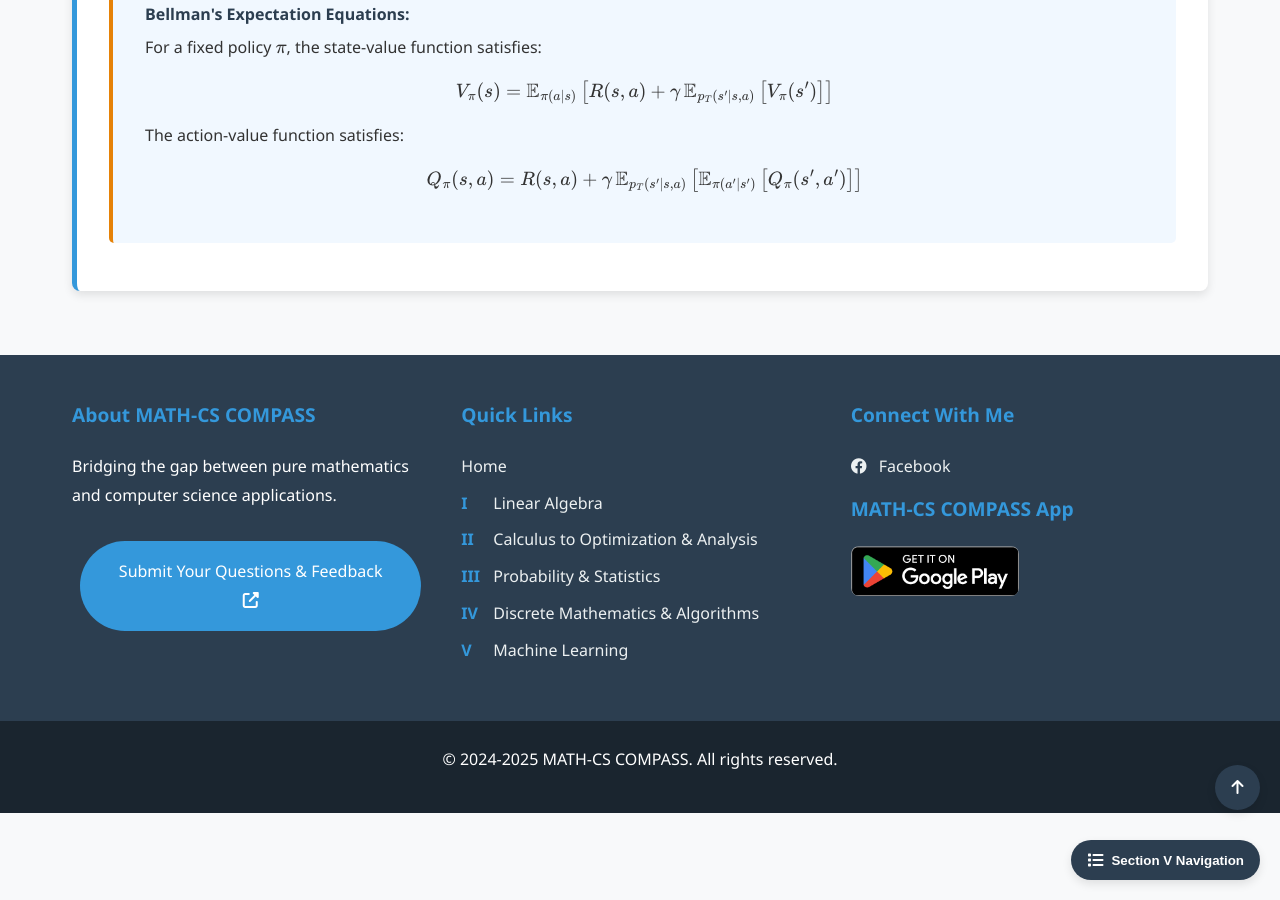
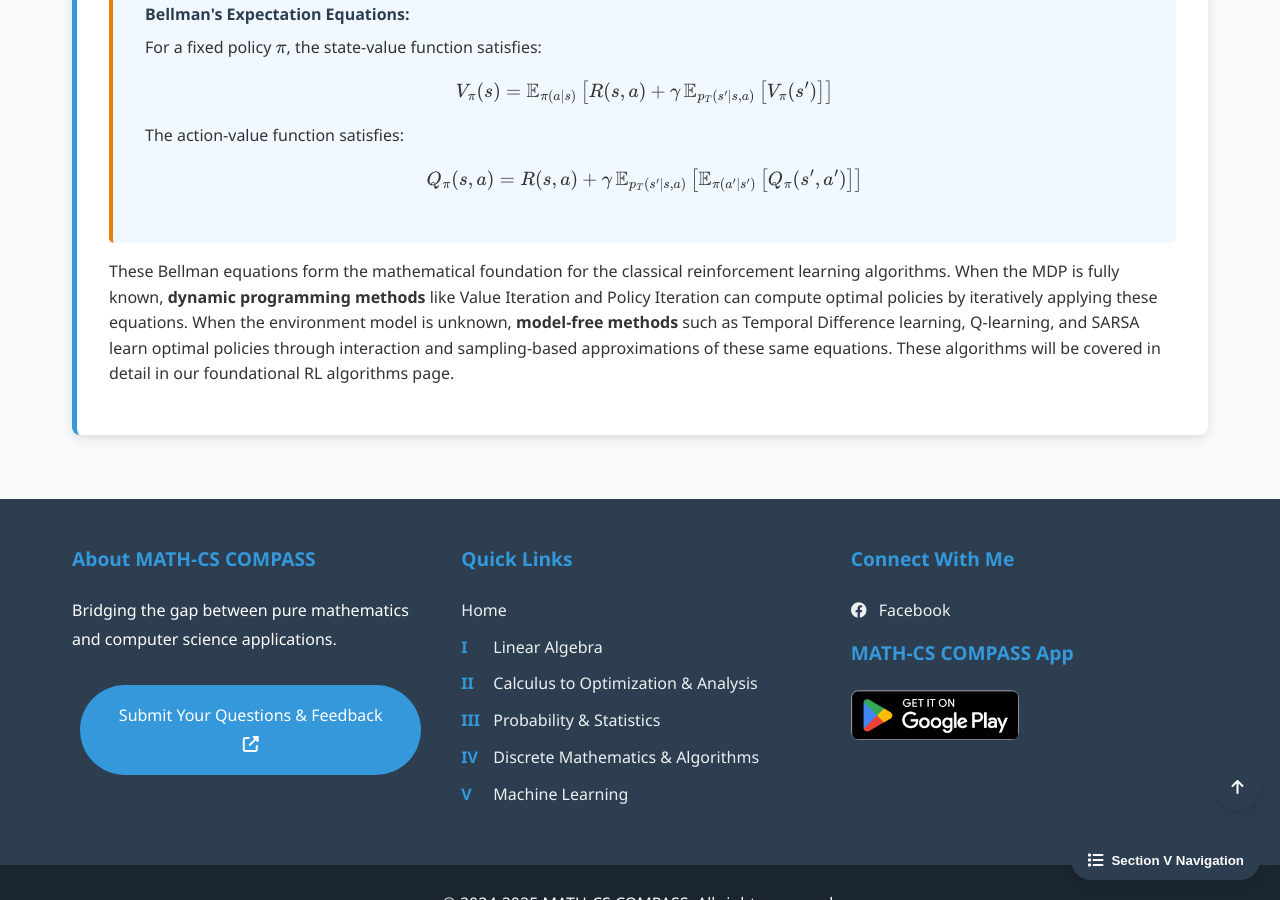
Before and after one commit to Yusukey01/yusukey01.github.io, a Jekyll site: the page built from Mathematics/Machine_learning/reinforcement.html, in a window 1280 px wide and 900 px high, scrolled down 5097 px. Built offline with Jekyll 4.4.1, drawn with Linux system fonts in a browser that asks for light colours.

Commit message:
update RL

```diff
--- a/Mathematics/Machine_learning/reinforcement.html
+++ b/Mathematics/Machine_learning/reinforcement.html
@@ -385,6 +385,14 @@ uses_python: false
                             \]
                     </div>
                 </p>
+                <p>
+                    These Bellman equations form the mathematical foundation for the classical reinforcement learning algorithms.
+                    When the MDP is fully known, <strong>dynamic programming methods</strong> like Value Iteration and Policy Iteration
+                    can compute optimal policies by iteratively applying these equations. When the environment model is unknown,
+                    <strong>model-free methods</strong> such as Temporal Difference learning, Q-learning, and SARSA learn optimal
+                    policies through interaction and sampling-based approximations of these same equations. These algorithms
+                    will be covered in detail in our foundational RL algorithms page.
+                </p>
             </section>
 
 
```
Also changed, not shown: Mathematics/Machine_learning/foundational_RL_algorithms.html (renamed from Mathematics/Machine_learning/dynamic_RL2.html, +5 -5 lines).
